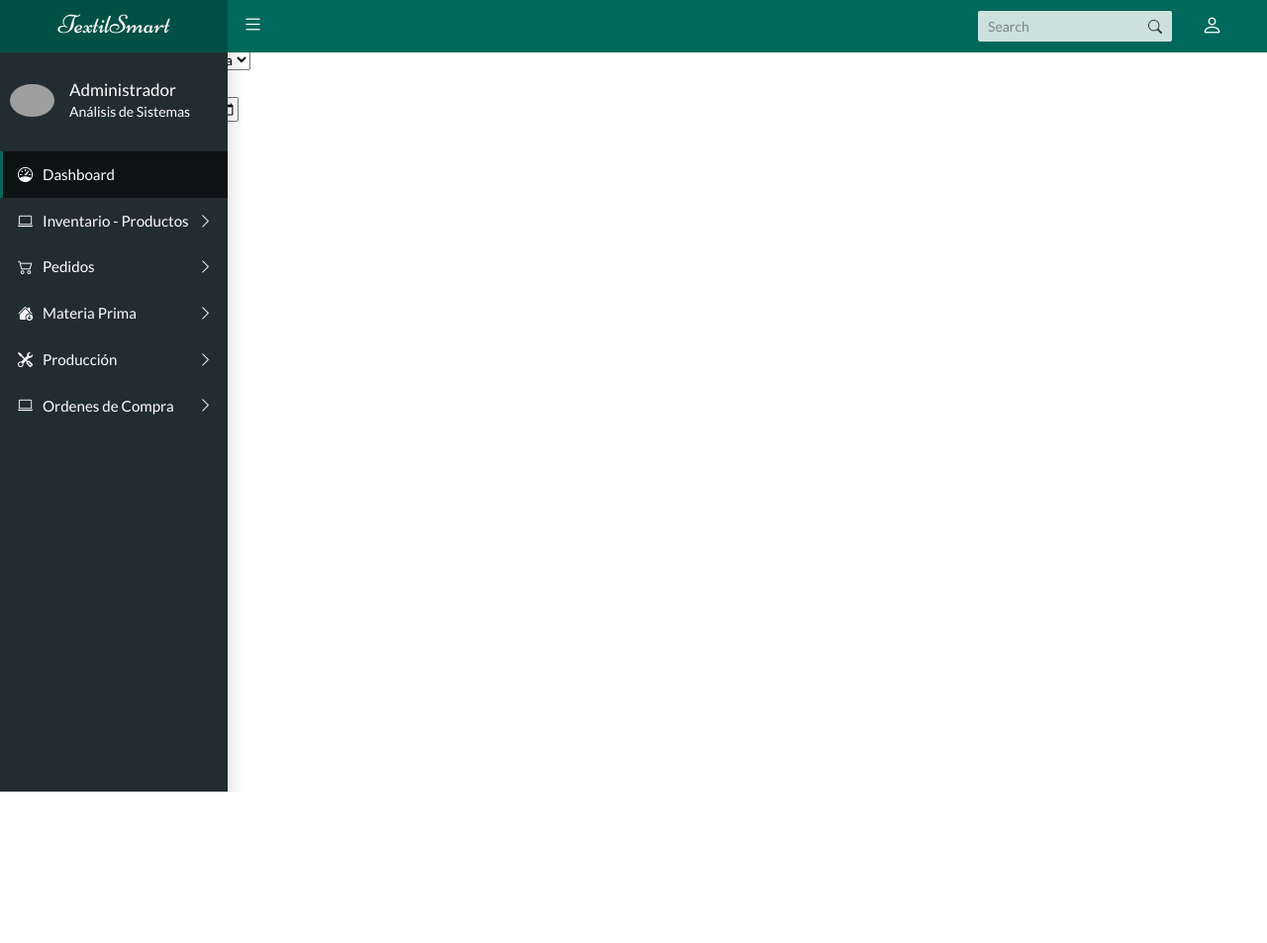
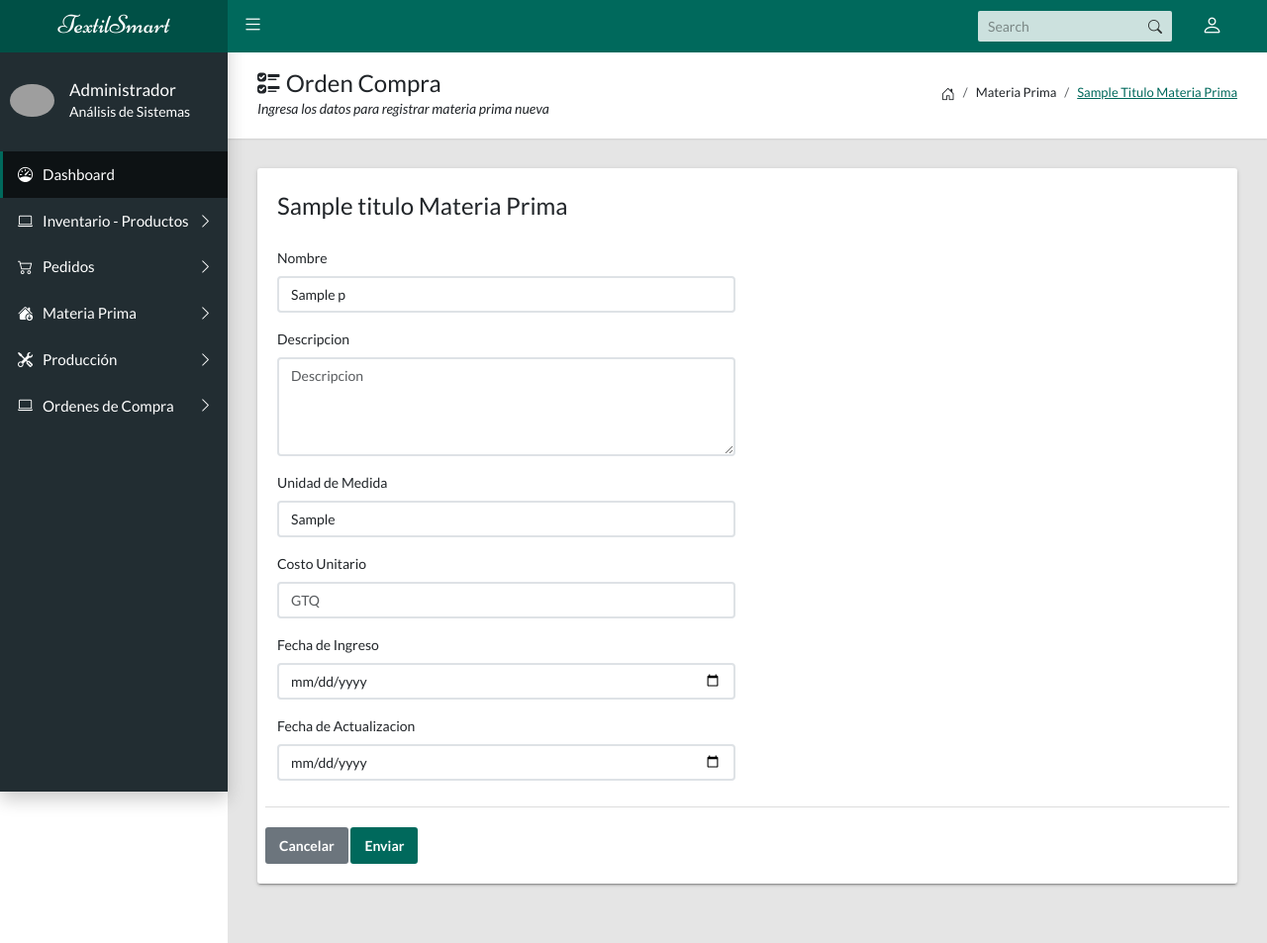
Before and after one commit to WillyValle/ProyectoMVC, a PHP site: template Vista/ordencompra/form.php in a window 1280 px wide. Shown: the whole page at 99% size. Before the commit the page ends 800 px from the top, so only its background shows below. Run offline with PHP 8.4, Linux system fonts and the light colour scheme; the template is opened without the code that fills it: most values are stand-ins (such as "Sample title", 1, 10 or a date in 2020); grey boxes are pictures that could not be loaded.

Commit message:
Se creo clase Onden Compra, se Agregos vistas a Dashboard

```diff
--- a/Vista/ordencompra/form.php
+++ b/Vista/ordencompra/form.php
@@ -1,28 +1,66 @@
-<!-- Vista/ordencompra/form.php -->
-<h1><?= $titulo ?> Orden de Compra</h1>
-<form action="?c=ordencompra&a=GuardarOrdenCompra" method="post">
-    <input type="hidden" name="id_orden_compra" value="<?= $orden->getIdOrdenCompra() ?>">
+<main class="app-content">
+      <div class="app-title">
         <div>
-        <label for="id_materia_prima">Materia Prima</label>
-        <select name="id_materia_prima" id="id_materia_prima">
-            <?php foreach($materiasPrimas as $materiaPrima): ?>
-            <option value="<?= $materiaPrima->id_materia_prima ?>" <?= $materiaPrima->id_materia_prima == $orden->getIdMateriaPrima() ? 'selected' : '' ?>>
-                <?= $materiaPrima->nombre ?>
-            </option>
-            <?php endforeach; ?>
-        </select>
+          <h1><i class="bi bi-ui-checks"></i> Orden Compra</h1>
+          <p>Ingresa los datos para registrar materia prima nueva</p>
         </div>
-    <div>
-        <label for="cantidad">Cantidad</label>
-        <input type="number" name="cantidad" id="cantidad" value="<?= $orden->getCantidad() ?>">
+        <ul class="app-breadcrumb breadcrumb">
+          <li class="breadcrumb-item"><i class="bi bi-house-door fs-6"></i></li>
+          <li class="breadcrumb-item">Materia Prima</li>
+          <li class="breadcrumb-item"><a href="#"><?=$titulo?> Materia Prima</a></li>
+        </ul>
       </div>
-    <div>
-        <label for="fecha_solicitud">Fecha de Solicitud</label>
-        <input type="date" name="fecha_solicitud" id="fecha_solicitud" value="<?= $orden->getFechaSolicitud() ?>">
+      <div class="row">
+        <div class="col-md-12">
+          <div class="tile">
+            <div class="row">
+              <div class="col-lg-6">
+                <form method ="POST" action="?c=materiaprima&a=GuardarMP">
+                    <legend><?=$titulo?> Materia Prima</legend>
+                    <div class="mb-3">
+                    <input class="form-control" name="ID" type="hidden" value="<?=$p->getId_MP()?>">
                     </div>
-    <div>
-        <label for="costo">Costo</label>
-        <input type="number" step="0.01" name="costo" id="costo" value="<?= $orden->getCosto() ?>">
+
+                    <div class="mb-3">
+                    <label class="form-label" for="Nombre">Nombre</label>
+                    <input required class="form-control" name="Nombre" type="text" placeholder="Nombre Materia Prima" value="<?=$p->getNombreMP()?>">
                     </div>
-    <button type="submit">Guardar</button>
+
+                    <div class="mb-3">
+                    <label class="form-label" for="Descripcion">Descripcion</label>
+                    <textarea required class="form-control" name="Descripcion" type="text" placeholder="Descripcion" value="<?=$p->getDescripcionMP()?>"rows="4"></textarea>
+                    </div>
+
+                    <div class="mb-3">
+                    <label class="form-label" for="unidad_medida">Unidad de Medida</label>
+                    <input required class="form-control" name="unidad_medida" type="text" placeholder="kg / lb / oz" value="<?=$p->getUnidad_MedidaMP()?>">
+                    </div>
+
+                    <div class="mb-3">
+                    <label class="form-label" for="costo_unitario">Costo Unitario</label>
+                    <input required class="form-control" name="costo_unitario" type="number" step="0.01" placeholder="GTQ" value="<?=$p->getCostoMP()?>">
+                    </div>
+
+                    <div class="mb-3">
+                    <label class="form-label" for="fecha_ingreso">Fecha de Ingreso</label>
+                    <input required class="form-control" name="fecha_ingreso" type="date" placeholder="Fecha de Ingreso" value="<?=$p->getIngresoFecha()?>">
+                    </div>
+
+                    <div class="mb-3">
+                    <label class="form-label" for="fecha_actualizacion">Fecha de Actualizacion</label>
+                    <input required class="form-control" name="fecha_actualizacion" type="date" placeholder="Fecha de Actualizacion" value="<?=$p->getUpdateDate()?>">
+                    </div>
+
+                 </div>
+                  <div class="tile-footer">
+                    <button class="btn btn-secondary" type="reset">Cancelar</button>
+                    <button class="btn btn-primary" type="submit">Enviar</button>
+                  </div>
                 </form>
+
+            </div>
+
+          </div>
+        </div>
+      </div>
+    </main>
--- a/Vista/ordencompra/index.php
+++ b/Vista/ordencompra/index.php
@@ -20,6 +20,7 @@
               <thead>
                 <tr>
                   <th>ID Orden</th>
+                  <th>No Orden Compra</th> <!-- Nueva columna -->
                   <th>ID Materia Prima</th>
                   <th>Cantidad</th>
                   <th>Fecha Solicitud</th>
@@ -31,6 +32,7 @@
                 <?php foreach($this->modeloOrden->ListarOrdenesCompra() as $orden): ?>
                 <tr>
                   <td><?= $orden->id_orden_compra ?></td>
+                  <td><?= $orden->No_OrdenCompra ?></td> <!-- Nuevo dato -->
                   <td><?= $orden->id_materia_prima ?></td>
                   <td><?= $orden->cantidad ?></td>
                   <td><?= $orden->fecha_solicitud ?></td>
```
Also changed, not shown: Modelo/ordencompra.php (+15 -2 lines). Lines whose indentation alone changed are shown as unchanged.
